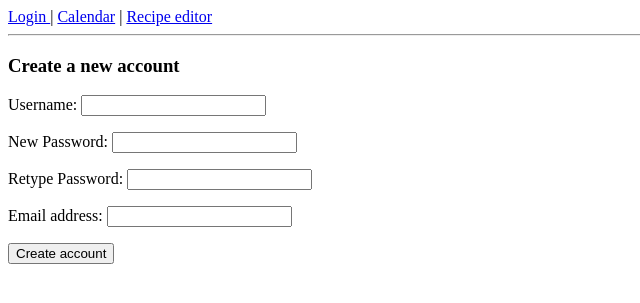
After one commit to jessebutterfield/recipes, a Django app: page /mealplanner/signup in a window 1280 px wide. The commit adds this page. Shown: the top 303 px of the page, without its empty margins (0-640 px from the left). Run offline with Django 3.2, Linux system fonts and the light colour scheme.

Commit message:
Add account creation page

```diff
--- a/mealplanner/forms.py
+++ b/mealplanner/forms.py
@@ -1,5 +1,6 @@
 from django import forms
 from .models import Author, day_dictionary
+from django.contrib.auth.models import User
 
 def recipe_name_form_factory(initName='',initServings=1,initInstructions=''):
     class RecipeNameForm(forms.Form):
@@ -9,6 +10,23 @@ def recipe_name_form_factory(initName='',initServings=1,initInstructions=''):
                                  widget=forms.Textarea(attrs={'cols': 20, 'rows': 6}))
     return RecipeNameForm
 
+def signup_form():
+    class UserForm(forms.Form):
+        username = forms.CharField()
+        password = forms.CharField(label='New Password',widget=forms.PasswordInput)
+        check = forms.CharField(label='Retype Password',widget=forms.PasswordInput)
+        email = forms.EmailField(label='Email address')
+
+        def clean(self):
+            cleaned_data = super(UserForm, self).clean()
+            if(cleaned_data.get("password") != cleaned_data.get("check")):
+                raise forms.ValidationError('Passwords do not match')
+            users = User.objects.filter(username = cleaned_data.get('username'))
+            if users.exists():
+                raise forms.ValidationError('User name already in use')
+            return cleaned_data
+    return UserForm
+
 
 
 def info_form_factory(user):
@@ -17,7 +35,6 @@ def info_form_factory(user):
         password = forms.CharField(label='New Password',widget=forms.PasswordInput,required=False)
         check = forms.CharField(label='Retype Password',widget=forms.PasswordInput,required=False)
         author,_ = Author.objects.get_or_create(user=user)
-        print(day_dictionary)
         defaultServings = forms.IntegerField(min_value=1,initial=author.defaultServings)
         firstDayOfWeek = forms.ChoiceField(choices = day_dictionary)
 
--- a/mealplanner/templates/mealplanner/login.html
+++ b/mealplanner/templates/mealplanner/login.html
@@ -20,5 +20,6 @@
 	       <input type="submit" value="login" />
 	       <input type="hidden" name="next" value="{{ next }}" />
 	   </form>
+	   <p> Or <a href="/mealplanner/signup/"> sign up</a> for a new account.
 
 {% endblock %}
--- /dev/null
+++ b/mealplanner/templates/mealplanner/signup.html
@@ -0,0 +1,13 @@
+{% extends 'mealplanner/base.html' %}
+
+{% block body_block %}
+
+	<h3>Create a new account</h3>
+
+	    <form method="post" action="/mealplanner/createAccount/">
+	        {% csrf_token %}
+			{{ form.as_p }}
+	       <input type="submit" value="Create account" />
+	   </form>
+
+{% endblock %}
--- a/mealplanner/urls.py
+++ b/mealplanner/urls.py
@@ -20,6 +20,8 @@ urlpatterns = [
     url(r"^(\d+)/(\d+)/$", views.month, name="month"),
     url(r"^(\d+)/(\d+)/(\d+)/(\d+)/$", views.detailDay, name="detailDay"),
 
+    url(r'signup', views.signup, name='signup'),
+    url(r'createAccount', views.createAccount, name='createAccount'),
     url(r'^postLogin/', views.postLogin, name="postLogin"),
     url(r'^saveSettings', views.saveSettings, name="saveSettings"),
     url(r'^updateSettings/$', views.updateSettings, name="updateSettings"),
--- a/mealplanner/views.py
+++ b/mealplanner/views.py
@@ -6,11 +6,12 @@ from django.core.urlresolvers import reverse
 from django.contrib.auth.forms import AuthenticationForm
 from django.contrib.auth import authenticate, login
 from django.contrib.auth.decorators import login_required
+from django.contrib.auth.models import User
 
 from datetime import datetime,date,timedelta
 
 from mealplanner.models import Recipe, RecipeIngredient, Meal, Author
-from mealplanner.forms import recipe_name_form_factory, info_form_factory
+from mealplanner.forms import recipe_name_form_factory, info_form_factory, signup_form
 
 import calendar
 
@@ -22,6 +23,29 @@ def index(request):
         'recipe_list': recipe_list,
     }
     return HttpResponse(template.render(context, request))
+
+def signup(request):
+    form = signup_form()
+    template = loader.get_template('mealplanner/signup.html')
+    context = {
+        'form': form(),
+    }
+    return HttpResponse(template.render(context, request))
+
+def createAccount(request):
+    form = signup_form();
+    form_data = form(request.POST);
+    if form_data.is_valid():
+        username = form_data.cleaned_data['username']
+        email = form_data.cleaned_data['email']
+        password = form_data.cleaned_data['password']
+        user = User.objects.create_user(username, email, password)
+        user.save()
+        user = authenticate(username=username, password=password)
+        login(request, user)
+        return HttpResponseRedirect(reverse('mealplanner.views.updateSettings'))
+    else:
+        return HttpResponseRedirect(reverse('mealplanner.views.signup'))
 
 # ----------------------------------------------------------------------------------------------------------------
 # ----------------------------------------------------------------------------------------------------------------
@@ -89,7 +113,6 @@ def saveRecipe(request, recipe_id=None):
     return HttpResponseRedirect(reverse('mealplanner.views.viewRecipe', args=(recipe.id,)))
 
 def saveRecipeFromForm(request,form, recipe):
-    print(request.POST)
     recipe.name =  form.cleaned_data['name']
     # TODO: change that to currently logged-in user!
     recipe.author = request.user
```
